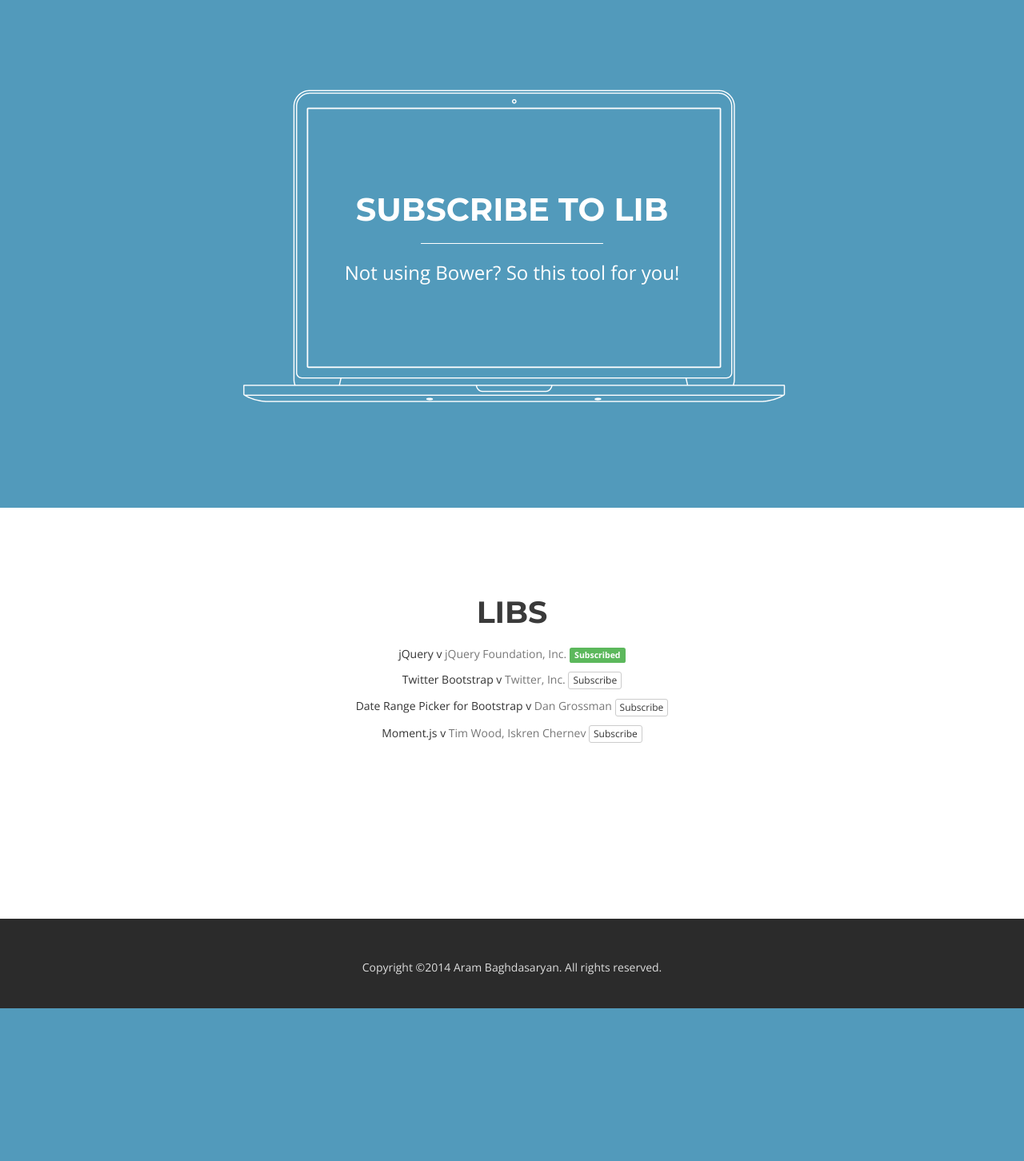
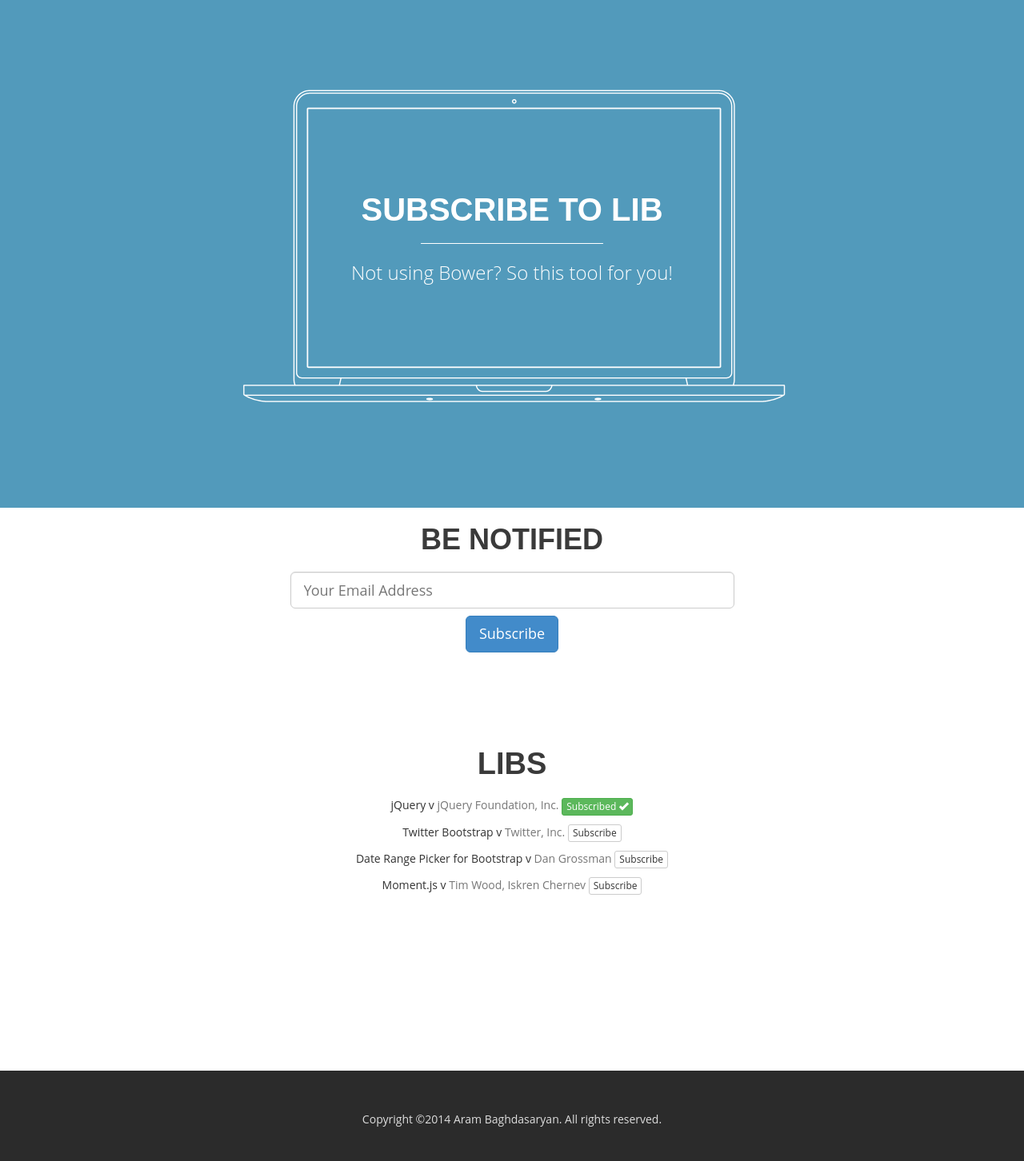
Before and after one commit to jiromm/subscribe-to-lib, a PHP site: page / in a window 1280 px wide. Shown: the whole page at 80% size. Before the commit the page ends 1261 px from the top, so only its background shows below. Run offline with PHP 8.4, Linux system fonts and the light colour scheme; data that the repository does not hold is empty; some libraries are stand-ins or nearby versions.

Commit message:
Script to send email and client side update

```diff
--- a/public/cron-runner.php
+++ b/public/cron-runner.php
@@ -1,3 +1,4 @@
 <?php
 
-include('../cron/get-versions.php');
+//include('../cron/get-versions.php');
+include('../cron/send-email.php');
--- a/public/css/style.css
+++ b/public/css/style.css
@@ -1,12 +1,3 @@
-/* ================================
-Imports
-================================= */
-@import url(http://fonts.googleapis.com/css?family=Montserrat:400,700|Open+Sans:400,300,700,800);
-@import url('font-awesome.min.css');
-@import url('overwrite.css');
-@import url('dlmenu.css');
-@import url('animate.css');
-
 /* ================================
 General
 ================================= */
--- a/public/index.php
+++ b/public/index.php
@@ -26,6 +26,22 @@
 		</div>
 	</div>
 
+	<section>
+		<div class="container">
+			<div class="row">
+				<div class="col-md-offset-3 col-md-6">
+					<h1>BE NOTIFIED</h1>
+
+					<input class="form-control input-lg" placeholder="Your Email Address">
+
+					<div class="well-sm">
+						<a class="btn btn-primary btn-lg" type="button">Subscribe</a>
+					</div>
+				</div>
+			</div>
+		</div>
+	</section>
+
 	<section id="about" class="home-section bg-white">
 		<div class="container">
 			<div class="row">
@@ -34,19 +50,19 @@
 						<h2>Libs</h2>
 						<p>
 							jQuery v<span data-async-url="/process.php?lib=jquery"></span> <span class="text-muted">jQuery Foundation, Inc.</span>
-							<span class="label label-success">Subscribed</span>
+							<a class="btn btn-xs subscribe-button btn-success" data-status="1"><span>Subscribed</span> <i class="glyphicon glyphicon-ok"></i></a>
 						</p>
 						<p>
 							Twitter Bootstrap v<span data-async-url="/process.php?lib=bootstrap"></span> <span class="text-muted">Twitter, Inc.</span>
-							<a class="btn btn-xs btn-default">Subscribe</a>
+							<a class="btn btn-xs subscribe-button btn-default" data-status="0"><span>Subscribe</span> <i class="glyphicon glyphicon-ok hide"></i></a>
 						</p>
 						<p>
 							Date Range Picker for Bootstrap v<span data-async-url="/process.php?lib=daterangepicker"></span> <span class="text-muted">Dan Grossman</span>
-							<a class="btn btn-xs btn-default">Subscribe</a>
+							<a class="btn btn-xs subscribe-button btn-default" data-status="0"><span>Subscribe</span> <i class="glyphicon glyphicon-ok hide"></i></a>
 						</p>
 						<p>
 							Moment.js v<span data-async-url="/process.php?lib=momentjs"></span> <span class="text-muted">Tim Wood, Iskren Chernev</span>
-							<a class="btn btn-xs btn-default">Subscribe</a>
+							<a class="btn btn-xs subscribe-button btn-default" data-status="0"><span>Subscribe</span> <i class="glyphicon glyphicon-ok hide"></i></a>
 						</p>
 					</div>
 				</div>
@@ -67,5 +83,6 @@
 	<script src="js/jquery.js"></script>
 	<script src="js/bootstrap.min.js"></script>
 	<script src="js/async-include.js"></script>
+	<script src="js/custom.js"></script>
 </body>
 </html>
--- /dev/null
+++ b/public/js/custom.js
@@ -0,0 +1,34 @@
+$(function() {
+	$('.subscribe-button').on('click', function(e) {
+		e.preventDefault();
+
+		var status = $(this).attr('data-status');
+
+//		if (true) {
+			if (parseInt(status)) {
+				$(this)
+					.attr('data-status', 0)
+					.removeClass('btn-success')
+					.addClass('btn-default')
+					.find('span')
+					.text('Subscribe');
+
+				$(this)
+					.find('.glyphicon')
+					.addClass('hide');
+			} else {
+				$(this)
+					.attr('data-status', 1)
+					.removeClass('btn-default')
+					.addClass('btn-success')
+					.find('span')
+					.text('Subscribed')
+				;
+
+				$(this)
+					.find('.glyphicon')
+					.removeClass('hide');
+			}
+//		}
+	})
+});
```
Also changed, not shown: cron/get-versions.php (+8 -5 lines), cron/send-email.php (added, +41 -0 lines), 1 other file.
